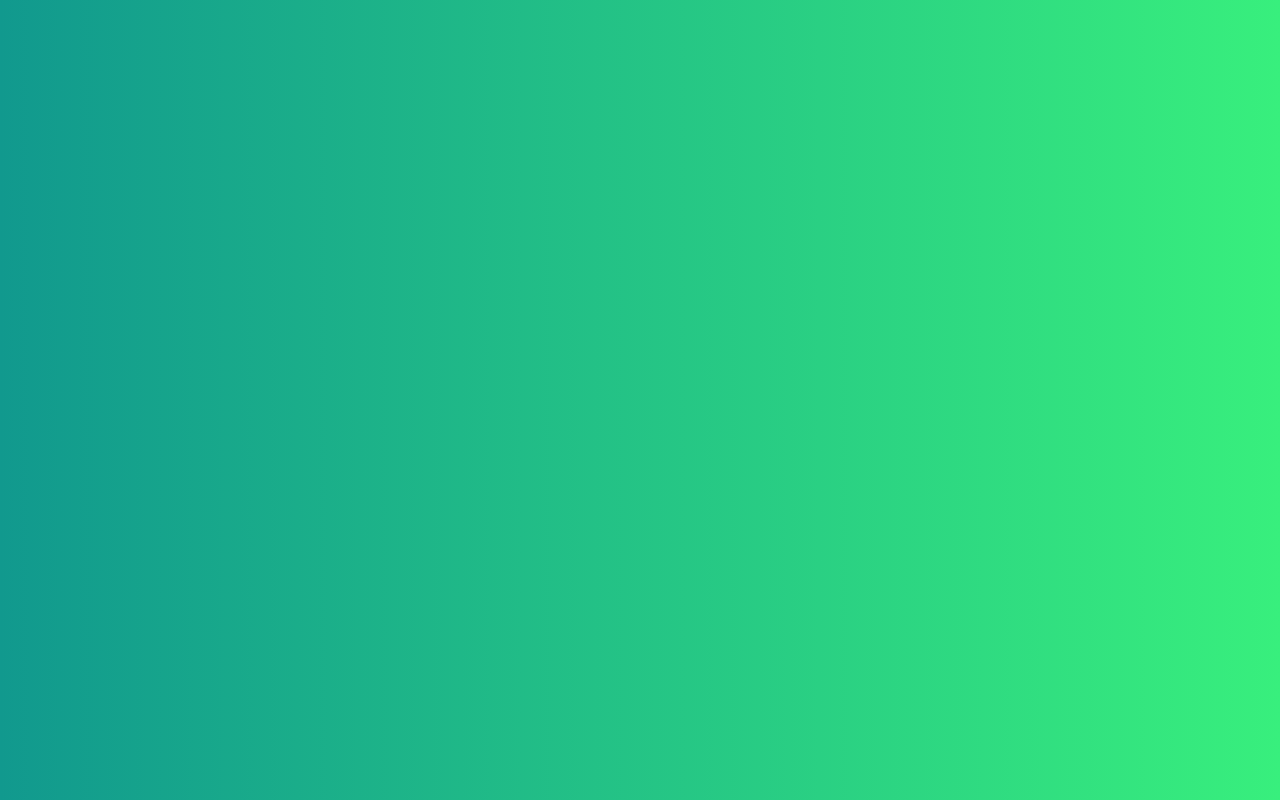
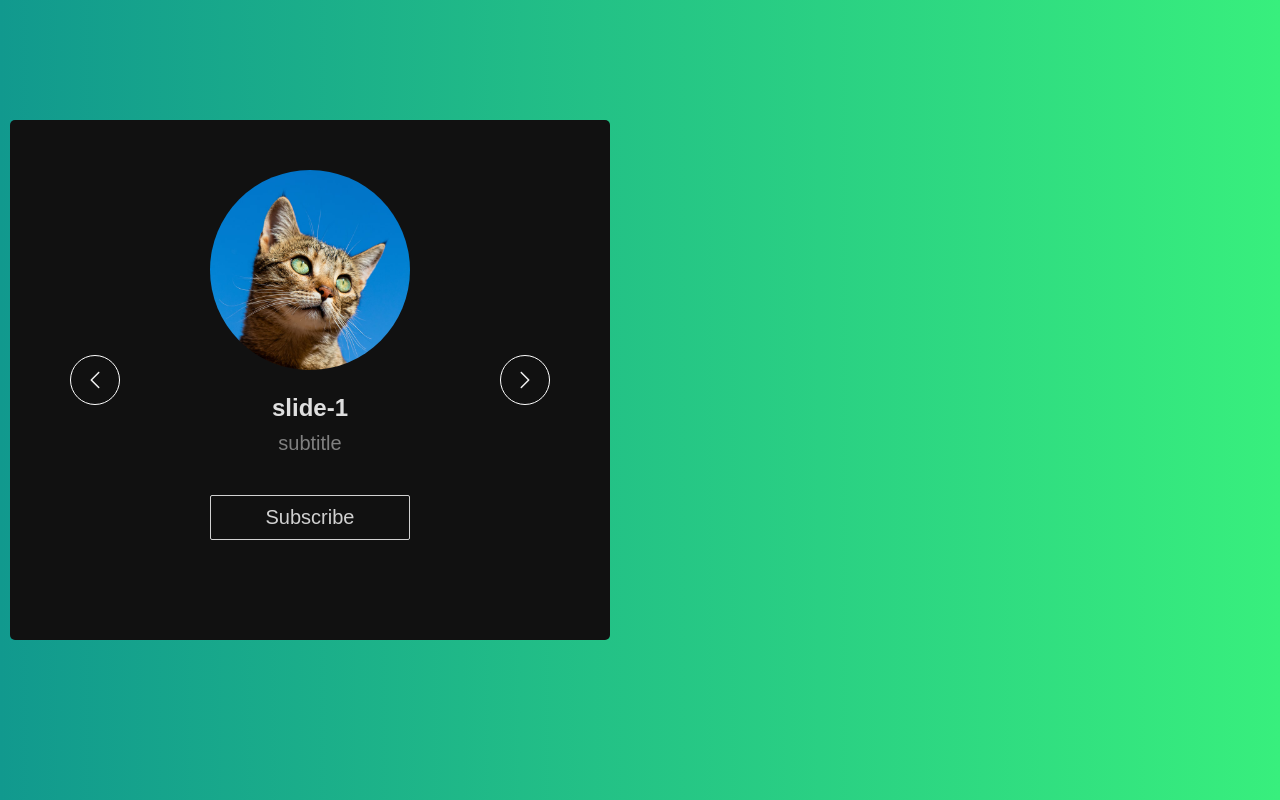
Before and after one commit to med-aillon/slider, a plain HTML site: page index.html in a window 1280 px wide. Drawn offline with Linux system fonts and the light colour scheme.

Commit message:
Coder l'html et le css

```diff
--- a/index.html
+++ b/index.html
@@ -7,9 +7,38 @@
     <link rel="stylesheet" href="style.css" />
   </head>
   <body>
-
-
-
+    <div class="container">
+      <button class="direction-btn left">
+        <img src="ressources/left-chevron.svg" alt="left arrow" />
+      </button>
+      <button class="direction-btn right">
+        <img src="ressources/right-chevron.svg" alt="right arrow" />
+      </button>
+      <div class="slide slide-1 active">
+        <div class="content">
+          <img src="ressources/cat-1.jpg" alt="cat profil" />
+          <h2>slide-1</h2>
+          <p>subtitle</p>
+          <button>Subscribe</button>
+        </div>
+      </div>
+      <div class="slide slide-2">
+        <div class="content">
+          <img src="ressources/cat-2.jpg" alt="cat profil" />
+          <h2>slide-2</h2>
+          <p>subtitle</p>
+          <button>Subscribe</button>
+        </div>
+      </div>
+      <div class="slide slide-3">
+        <div class="content">
+          <img src="ressources/cat-3.jpg" alt="cat profil" />
+          <h2>slide-3</h2>
+          <p>subtitle</p>
+          <button>Subscribe</button>
+        </div>
+      </div>
+    </div>
 
     <script src="app.js"></script>
   </body>
--- a/style.css
+++ b/style.css
@@ -12,3 +12,99 @@ body {
   background: linear-gradient(to right, #11998e, #38ef7d);
   padding: clamp(20px, 12vw, 120px) 10px 10px;
 }
+
+img {
+  width: 30px;
+}
+
+.container {
+  max-width: 600px;
+  background: #111;
+  position: relative;
+  border-radius: 5px;
+  overflow: hidden;
+  display: grid;
+}
+
+.direction-btn {
+  position: absolute;
+  z-index: 1000;
+  width: 50px;
+  height: 50px;
+  background: transparent;
+  border: 1px solid #fff;
+  border-radius: 50%;
+  top: 50%;
+  transform: translateY(-50%);
+  cursor: pointer;
+  display: flex;
+  align-items: center;
+  justify-content: center;
+}
+
+.direction-btn.right {
+  right: 10%;
+}
+
+.direction-btn.left {
+  left: 10%;
+}
+
+.direction-btn:hover {
+  background: #181818;
+}
+
+.direction-btn img {
+  width: 50%;
+  pointer-events: none;
+}
+
+.slide {
+  grid-area: 1 / 1 / 2 / 2;
+  display: flex;
+  align-items: center;
+  justify-content: center;
+  padding: 50px;
+  background: #111;
+  display: none;
+}
+.slide.active {
+  display: flex;
+}
+
+.content {
+  margin-bottom: 50px;
+  color: #dfdfdf;
+  text-align: center;
+}
+
+.content img {
+  width: 200px;
+  height: 200px;
+  border-radius: 50%;
+  object-fit: cover;
+  object-position: center;
+}
+
+.content h2 {
+  font-size: 24px;
+  margin-top: 20px;
+}
+
+.content p {
+  font-size: 20px;
+  margin-top: 10px;
+  color: grey;
+}
+
+.content button {
+  font-size: 20px;
+  padding: 10px;
+  margin-top: 40px;
+  border-radius: 2px;
+  background: transparent;
+  border: 1px solid #d1d1d1;
+  color: #d1d1d1;
+  cursor: pointer;
+  min-width: 200px;
+}
```
